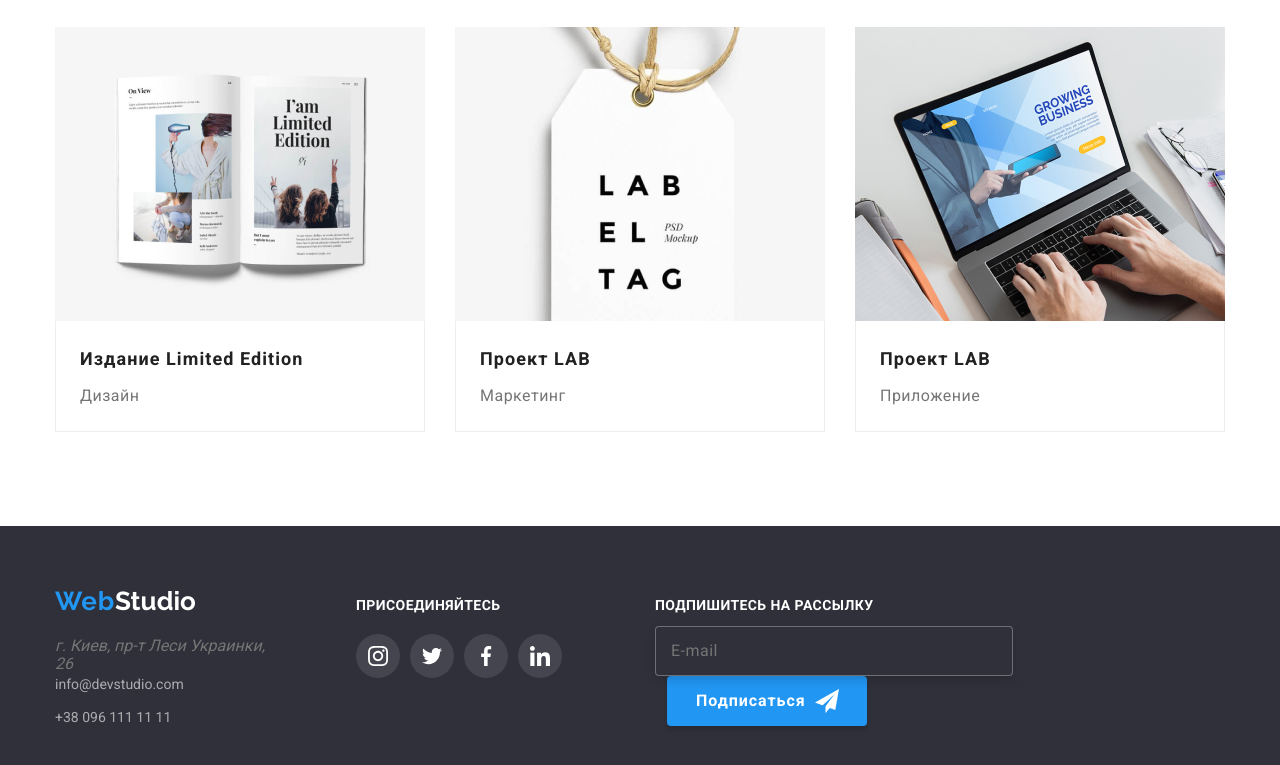
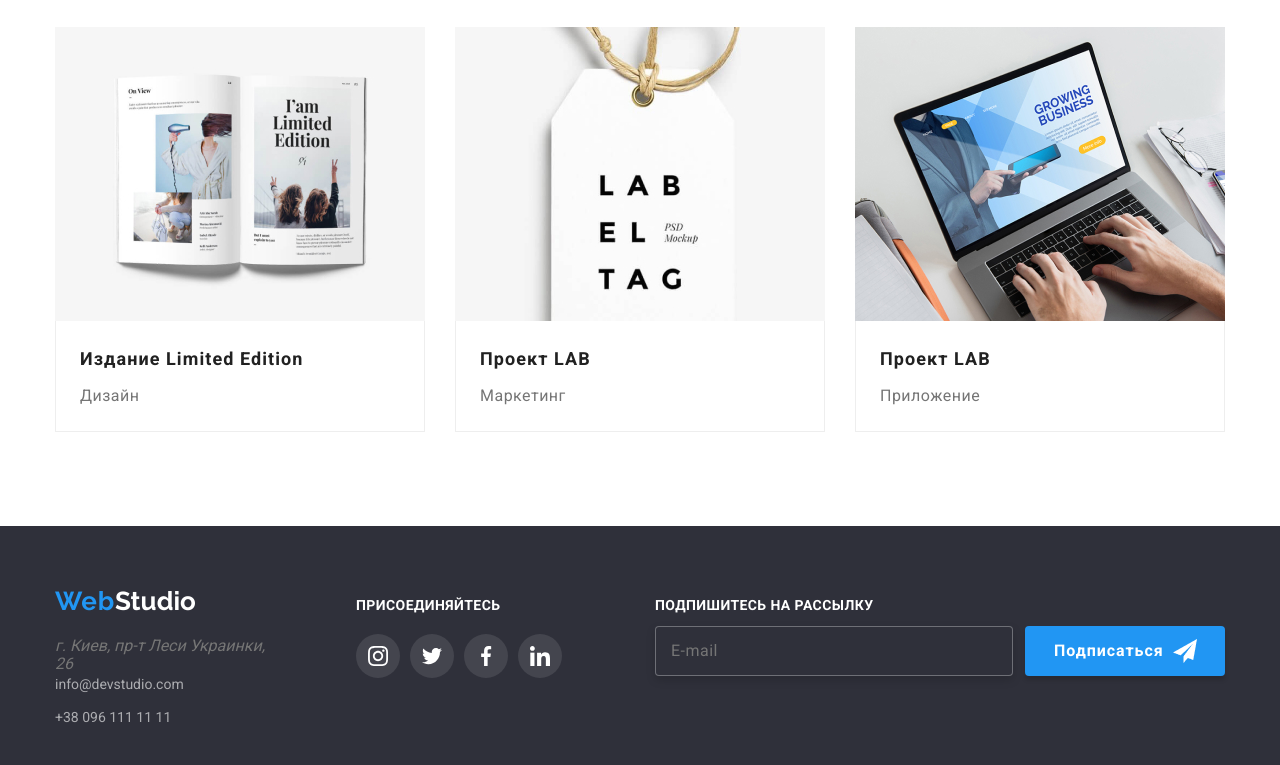
Before and after one commit to Suizanna/Suizanna-goit-markup-hw-06, a plain HTML site: page portfolio.html in a window 1280 px wide. Shown: the part 1108-1873 px from the top of the page. Drawn offline with nearby package versions, Linux system fonts and the light colour scheme.

Commit message:
футер

```diff
--- a/index.html
+++ b/index.html
@@ -476,6 +476,6 @@
              </div>
         </div>
     <script src="./js/modal.js"></script>
-
+    <script src="./js/speaker.ls"></script>
 </body>
 </html>
--- a/portfolio.html
+++ b/portfolio.html
@@ -256,11 +256,13 @@
         </div>
         <!--ПОДПИШИТЕCЬ-->
         <div class="footer-mail">
+            <form class="footer-form js-speaker-form">
             <p class="footer-social-title">Подпишитесь на рассылку</p>
-            <div class="footer-mail-container">
+            <div class="footer-mail-box">
                 <input class="footer-mail-input" type="email" name="mail" id="footer-mail" placeholder="E-mail" />
                 <button type="button" class="footer-mail-btn">Подписаться</button>
             </div>
+            </form>
         </div>
     </div>
     </footer>
```
